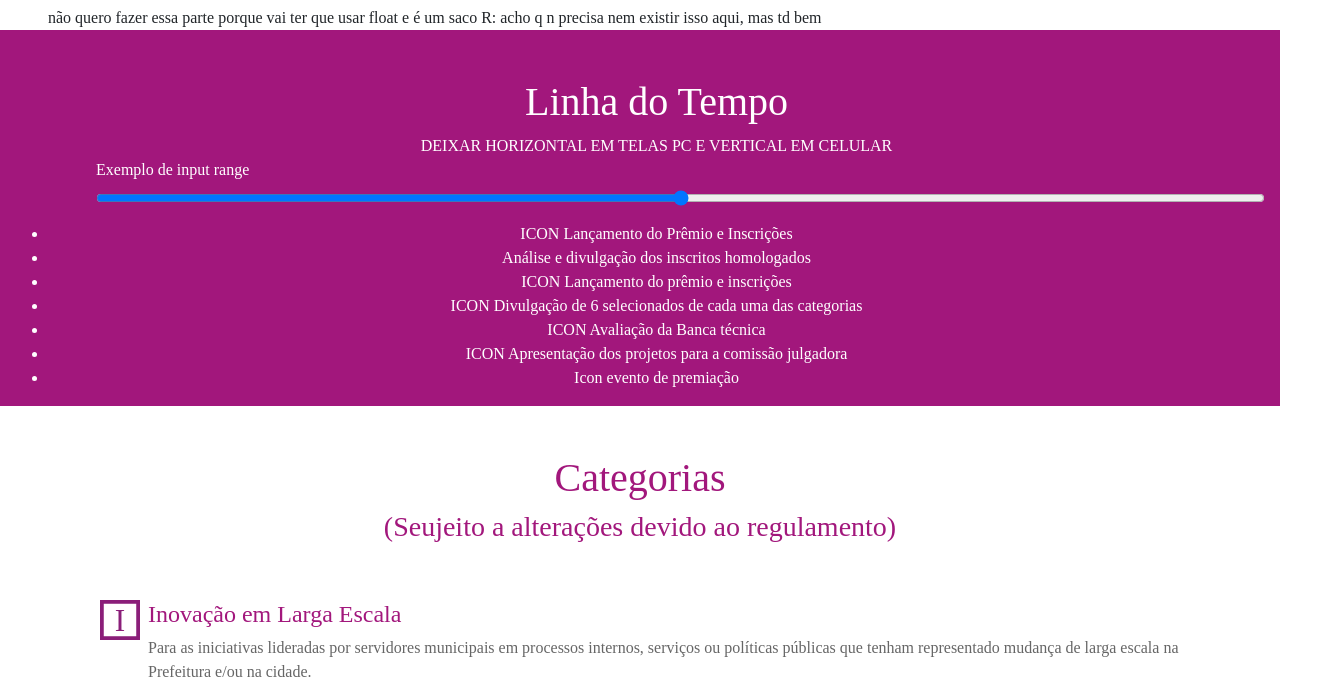
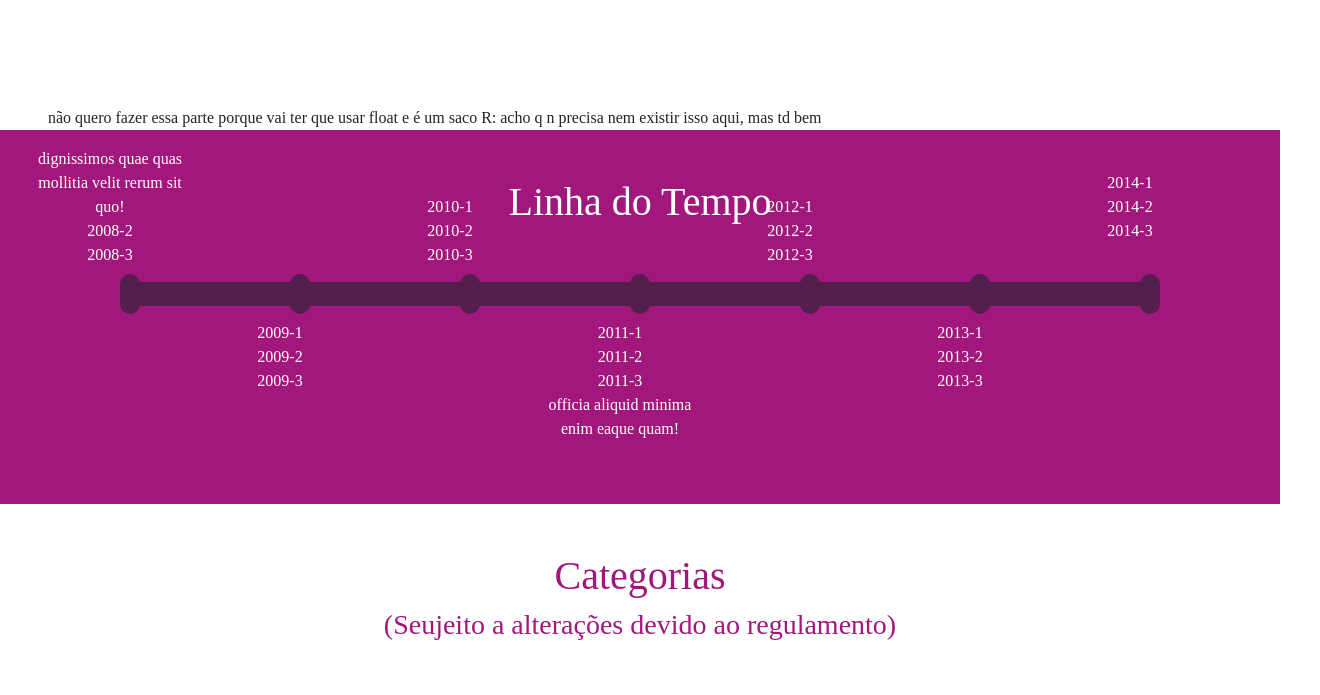
Before and after one commit to prefeiturasp/SMIT-premiasampa, a plain HTML site: page index.html in a window 1280 px wide. Shown: the part 90-785 px from the top of the page, 1320 px wide, since content can reach past the window. Drawn offline with nearby package versions, Linux system fonts and the light colour scheme; a web font is replaced by a local one.

Commit message:
added time line (still buged)

```diff
--- a/css/style_premia.css
+++ b/css/style_premia.css
@@ -4,10 +4,12 @@
 body {
 	font-family: "Gotham";
 	font-size: 100%;
+	padding-top: 100px;
 }
 
 :root {
   --purple: #A2177C;
+  --dark-purple: #521e4c;
   --blue-purple: #54368C;
   --blue: #3C2963;
   --grey: #585757;
@@ -60,11 +62,136 @@ body {
   color: var(--purple);
 }
 
+/* Footer */
+
+#main-footer h1 {
+	color: var(--grey);
+	font-size: 1.5rem;
+	margin: 0;
+}
+
+#main-footer p{
+	margin: 0;
+}
+
+#main-footer a {
+	color: var(--purple);
+	font-weight: 800;
+}
+
+#main-footer img {
+	max-width: 200px;
+}
+
+
+/* =-=-=-= HOME =-=-=-=-=- */
+
 /* TIMELINE */
 
-#timeline{
+#timeline, .bg-purple{
 	background-color: var(--purple);
 	color: #fff;
+}
+
+#timeline ul {
+	list-style-type: none;
+	padding: 0;
+	margin: 0;
+}
+
+#timeline ul::after {
+  content: "";
+  display: block;
+  clear: both;
+}
+
+#timeline ul.timeline {
+  display: flex;
+  flex-wrap: wrap;
+  padding: 50px 30px;
+}
+
+#timeline ul.timeline > li {
+  width: calc( 100% / 7 );
+  text-align: center;
+  transform: translateX(50%);
+}
+
+#timeline ul.timeline > li:nth-of-type(odd) > .content {
+  -webkit-transform: translateY(calc(-100% - 24px));
+  transform: translateY(calc(-100% - 24px)) translateX(-50%);
+}
+
+#timeline ul .content {
+  margin-left: -8px;
+  padding: 15px 0;
+  padding-right: 24px;
+  transform: translateX(-50%);
+}
+
+#timeline ul .year {
+  color: #ffd402;
+  background: var(--dark-purple);
+  display: block;
+  position: relative;
+  padding-left: 24px;
+  line-height: 24px;
+  font-weight: bold;
+  font-size: 18px;
+}
+
+#timeline ul .year::before {
+  content: "";
+  width: 20px;
+  height: 40px;
+  position: absolute;
+  background: var(--dark-purple);
+  border-radius: 50px 50px;
+  left: -10px;
+  top: calc( (40 - 24) / 2 * -1px );
+}
+
+#timeline ul .year.new {
+  border-radius: 0 24px 24px 0;
+}
+
+#timeline ul .year.new::after {
+  content: "";
+  width: 5px;
+  height: 5px;
+  display: block;
+  border: 20px solid #3f444c;
+  box-sizing: border-box;
+  border-top-color: transparent;
+  border-right-color: transparent;
+  border-bottom-color: transparent;
+  position: absolute;
+  right: -30px;
+  top: -9.5px;
+}
+
+
+@media screen and (max-width: 1140px) {
+  #timeline ul.timeline > li {
+    width: calc( 100% / 4 );
+  }
+}
+@media screen and (max-width: 991px) {
+  #timeline  ul.timeline > li {
+    width: calc( 100% / 2 );
+  }
+}
+@media screen and (max-width: 767px) {
+#timeline ul.timeline {
+	display: block;
+}
+#timeline ul.timeline > li {
+	width: 100%;
+}
+#timeline ul.timeline > li:nth-of-type(odd) .content {
+	-webkit-transform: none;
+			transform: none;
+}
 }
 
 /* CATEGORIAS */
@@ -143,23 +270,8 @@ background-color: #3C2963;
 	font-size: 1.2em;
 }
 
-/* Footer */
+/* =-=-=-= about =-=-=-=-= */
 
-#main-footer h1 {
-	color: var(--grey);
-	font-size: 1.5rem;
-	margin: 0;
+#about p {
+	font-size: 1.2rem;
 }
-
-#main-footer p{
-	margin: 0;
-}
-
-#main-footer a {
-	color: var(--purple);
-	font-weight: 800;
-}
-
-#main-footer img {
-	max-width: 200px;
-}
--- a/index.html
+++ b/index.html
@@ -7,7 +7,7 @@
     <!-- Bootstrap CSS -->
     <link rel="stylesheet" href="https://stackpath.bootstrapcdn.com/bootstrap/4.1.3/css/bootstrap.min.css" integrity="sha384-MCw98/SFnGE8fJT3GXwEOngsV7Zt27NXFoaoApmYm81iuXoPkFOJwJ8ERdknLPMO" crossorigin="anonymous">
     <link rel="stylesheet" href="css/style_premia.css">
-
+    <script src="./js/main-script.js"></script>
   </head>
   <body>
     <header>
@@ -46,24 +46,64 @@
 
     <!-- Timeline -->
     <section class="container-fluid" id="timeline">
-      <div class="row">
-        <h1 class="col-12 text-center pl-5 pt-5"> Linha do Tempo </h1>
-        <ul class="pl-5 text-center timeline col-lg-12 col-md-12 col-sm-12">
-          DEIXAR HORIZONTAL EM TELAS PC E VERTICAL EM CELULAR
-          <form>
-            <div class=" text-left form-group pl-5">
-              <label for="formControlRange">Exemplo de input range</label>
-              <input type="range" class="form-control-range" id="formControlRange">
-            </div>
-          </form>
-          <li> ICON Lançamento do Prêmio e Inscrições </li>
-          <li> Análise e divulgação dos inscritos homologados </li>
-          <li> ICON Lançamento do prêmio e inscrições </li>
-          <li> ICON Divulgação de 6 selecionados de cada uma das categorias </li>
-          <li> ICON Avaliação da Banca técnica </li>
-          <li> ICON Apresentação dos projetos para a comissão julgadora </li>
-          <li> Icon evento de premiação </li>
-        </ul>
+      <div class="row justify-content-center">
+
+        <div class="col">
+            <h1 class="text-center pt-5"> Linha do Tempo </h1>
+              <ul class="timeline py-5">
+                  <li><span class="year">&nbsp;</span>
+                    <ul class="content">
+                      <li>dignissimos quae quas mollitia velit rerum sit quo!</li>
+                      <li>2008-2</li>
+                      <li>2008-3</li>
+                    </ul>
+                  </li>
+                  <li><span class="year">&nbsp;</span>
+                    <ul class="content">
+                      <li>2009-1</li>
+                      <li>2009-2</li>
+                      <li>2009-3</li>
+                    </ul>
+                  </li>
+                  <li><span class="year">&nbsp;</span>
+                    <ul class="content">
+                      <li>2010-1</li>
+                      <li>2010-2</li>
+                      <li>2010-3</li>
+                    </ul>
+                  </li>
+                  <li><span class="year">&nbsp;</span>
+                    <ul class="content">
+                      <li>2011-1</li>
+                      <li>2011-2</li>
+                      <li>2011-3</li>
+                      <li>officia aliquid minima enim eaque quam!</li>
+                    </ul>
+                  </li>
+                  <li><span class="year">&nbsp;</span>
+                    <ul class="content">
+                      <li>2012-1</li>
+                      <li>2012-2</li>
+                      <li>2012-3</li>
+                    </ul>
+                  </li>
+                  <li><span class="year">&nbsp;</span>
+                    <ul class="content">
+                      <li>2013-1</li>
+                      <li>2013-2</li>
+                      <li>2013-3</li>
+                    </ul>
+                  </li>
+                  <li><span class="year"></span>
+                    <ul class="content">
+                      <li>2014-1</li>
+                      <li>2014-2</li>
+                      <li>2014-3</li>
+                    </ul>
+                  </li>
+                </ul>
+        </div>
+
 
       </div>
     </section>
--- /dev/null
+++ b/js/main-script.js
@@ -0,0 +1,10 @@
+(function () {
+    $(window).on('load resize', function () {
+      if ($(this).width() < 767) {
+        return $('.timeline > li').css('margin-top', '');
+      } else {
+        return $('.timeline > li').css('margin-top', $('.timeline > li').height());
+      }
+    });
+
+  }).call(this);
```
Also changed, not shown: sobre.html (added, +89 -0 lines).
